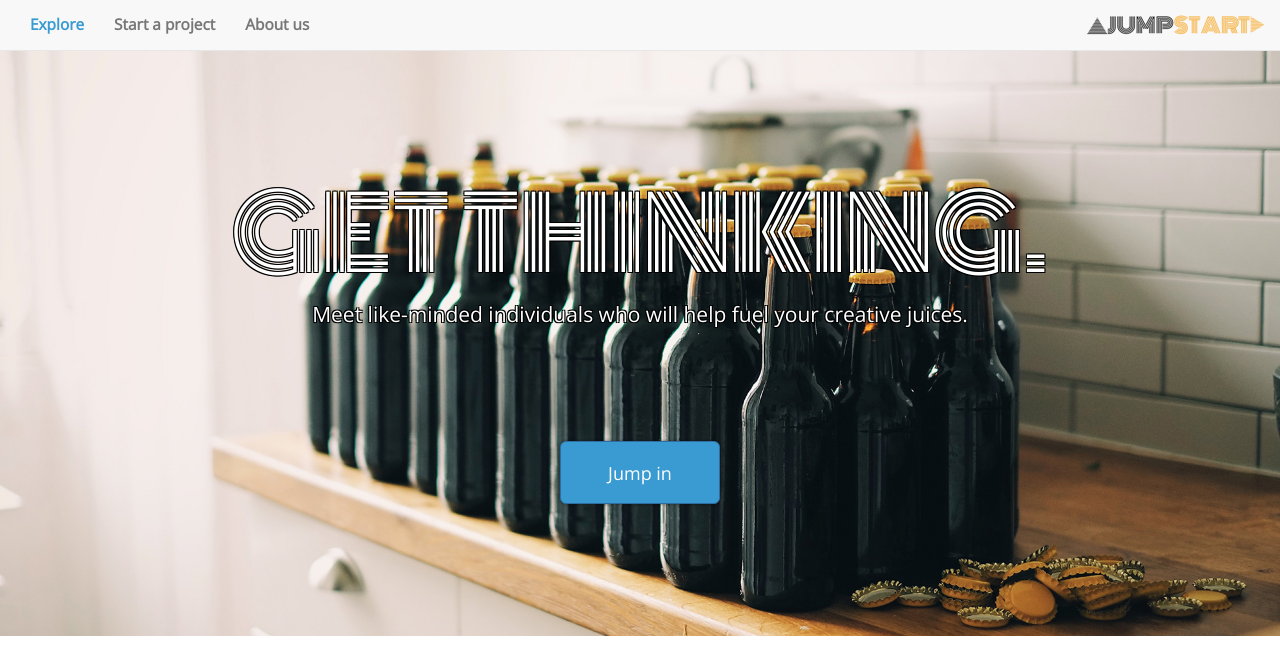
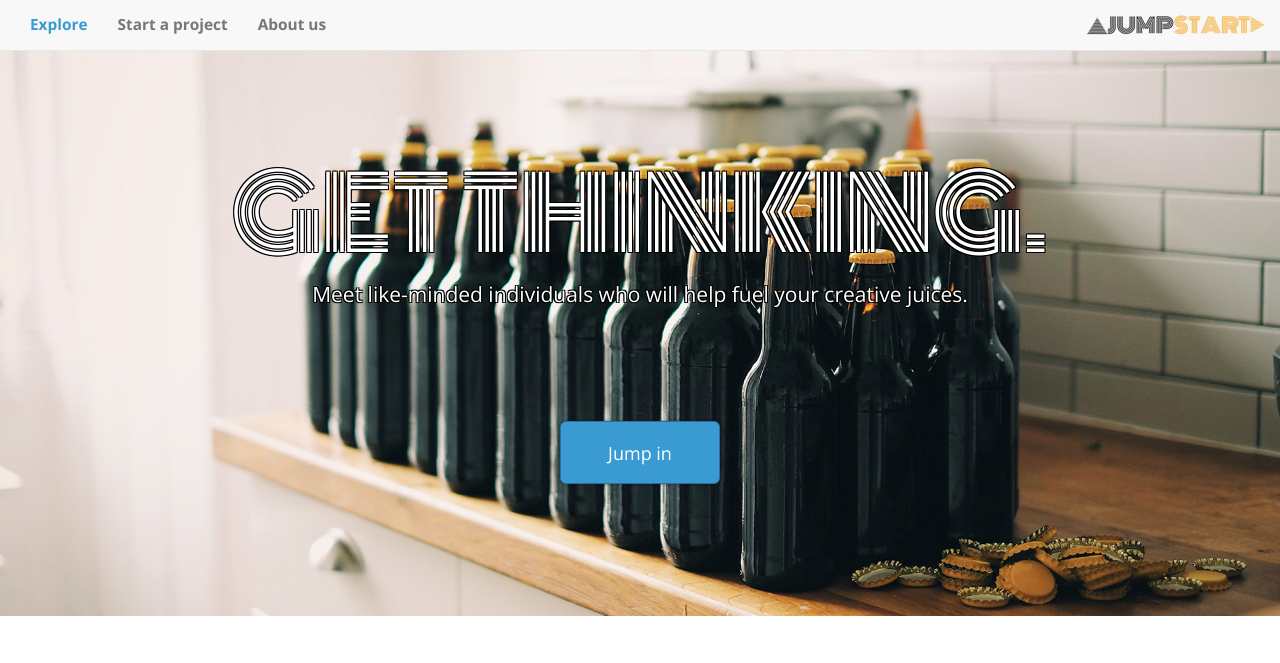
Before and after one commit to deftone/23_jumpstart, a plain HTML site: page index.html in a window 1280 px wide. Shown: the top 663 px of the page. Drawn offline with nearby package versions, Linux system fonts and the light colour scheme.

Commit message:
final ? changes

```diff
--- a/index.html
+++ b/index.html
@@ -6,27 +6,22 @@
     <!-- stylesheets -->
     <link rel="stylesheet" href="resources/css/reset.css">
       <!-- fonts -->
-    <link rel="stylesheet" href="https://fonts.googleapis.com/css?family=Open+Sans">
+    <!-- <link rel="stylesheet" href="https://fonts.googleapis.com/css?family=Open+Sans">
     <link rel="stylesheet" href="https://fonts.googleapis.com/css?family=Monoton">
+    better, both together and all sizes: -->
+    <link rel="stylesheet" href="https://fonts.googleapis.com/css?family=Monoton|Open+Sans:400,600,700">
       <!-- bootstrap 4: navbar doesn't work! :( hence, bootstrap 3-->
     <link rel="stylesheet" href="https://maxcdn.bootstrapcdn.com/bootstrap/3.3.7/css/bootstrap.min.css"
           integrity="sha384-BVYiiSIFeK1dGmJRAkycuHAHRg32OmUcww7on3RYdg4Va+PmSTsz/K68vbdEjh4u"
           crossorigin="anonymous">
       <!-- slick carousel -->
-    <<!-- Add the slick-theme.css if you want default styling -->
     <link rel="stylesheet" type="text/css" href="https://cdn.jsdelivr.net/gh/kenwheeler/slick@1.8.0/slick/slick.css"/>
-    <!-- Add the slick-theme.css if you want default styling -->
-    <link rel="stylesheet" type="text/css" href="https://cdn.jsdelivr.net/gh/kenwheeler/slick@1.8.0/slick/slick-theme.css"/>
-
-
       <!-- my own styles -->
     <link rel="stylesheet" href="resources/css/styles.css">
-    <!-- favicon -->
+    <!-- favicon doesn't work in chrome on github :(-->
     <link rel="shortcut icon" href="favicon.png">
     <!-- <link rel="icon" href="resources/images/favicon.ico"> -->
     <!-- viewport for responsive design on smartphone -->
-    <!-- <meta name="viewport" content="width=device-width, initial-scale=1"> -->
-
     <meta name="viewport" content="width=device-width, initial-scale=1, shrink-to-fit=no">
   </head>
   <body>
@@ -40,7 +35,7 @@
           </ul>
           <!-- 'collapse navbar-collapse' makes the logo disappear when shrinking the browser and menu in list
                 or in other words: for grouping and hiding navbar contents by a parent breakpoint. -->
-          <img class="navbar-brand navbar-right collapse navbar-collapse"  src="resources/images/logo.png">
+          <img class="navbar-brand navbar-right collapse navbar-collapse"  src="resources/images/logo.png" alt="logo">
         </div>
       </nav>
     </header>
--- a/resources/js/main.js
+++ b/resources/js/main.js
@@ -8,4 +8,35 @@
     pauseOnHover: false,
     draggable: false
   });
+
+
+  //function to make the header (navigation) disappear when scrolling down
+  //and reappear when scrolling up again
+
+  // variable to store how far the user has scrolled since the header (dis)appeared, initially 0
+  var scrolledDistanz = 0;
+  // variable that gives the scrolled position of the top, initially 0
+  var positionScrolledTop = 0;
+  //fixed variables
+  var $navbar = $('.navbar');
+  var navHeight = $navbar.css('height');
+  var animationTime = 150;
+  $(window).scroll(function(){
+    positionScrolledTop = $(this).scrollTop();
+    console.log("positionScrolledTop" + positionScrolledTop);
+    //make header disappear when more than 50px scrolled down
+    if (positionScrolledTop - scrolledDistanz > 50){
+      $navbar.animate({top: '-' + navHeight},animationTime);
+      //scrolledDistanz has to be set to current position, to make it possible for header to reappear
+      scrolledDistanz = positionScrolledTop;
+      console.log("scrolled distanz: "+scrolledDistanz);
+    }
+    //if user scrolls up, we want the header to reappear
+    else if (scrolledDistanz - positionScrolledTop > 50){
+        $('.navbar').animate({top: '0px'}, animationTime);
+        //and also here we have to set this to the current position to make it possible for the header disappear again
+        scrolledDistanz = positionScrolledTop;
+    }
+  });
+
 });
```
